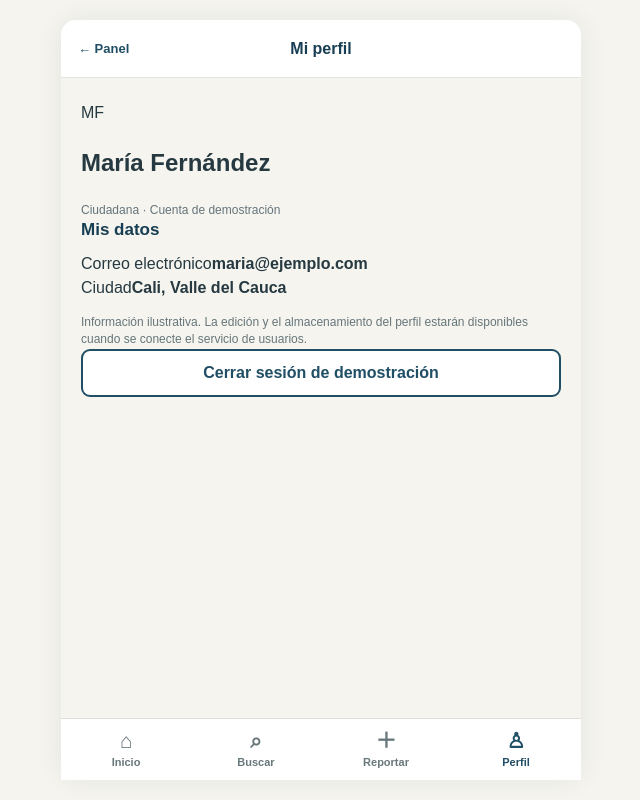
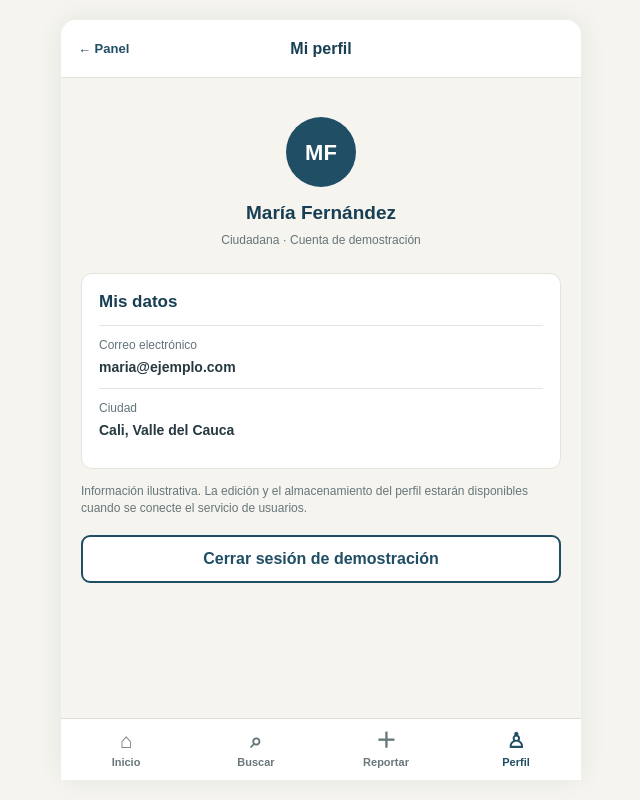
Before and after one commit to huberalexander23/VozYControl, a plain HTML site: page perfil.html in a window 1280 px wide. Shown: the whole page, without its empty margins (319-959 px from the left). Drawn offline with Linux system fonts and the light colour scheme.

Commit message:
Añade estilos de la sección de perfil

```diff
--- a/css/styles.css
+++ b/css/styles.css
@@ -145,3 +145,12 @@ a, button, input, select, textarea { scroll-margin-block: 90px; }
 @media (prefers-reduced-motion: reduce) {
   *, *::before, *::after { scroll-behavior: auto !important; animation-duration: .01ms !important; animation-iteration-count: 1 !important; transition-duration: .01ms !important; }
 }
+.profile-summary { padding: 16px 0 24px; text-align: center; }
+.profile-avatar { display: grid; place-items: center; width: 70px; height: 70px; margin: 0 auto 12px; border-radius: 50%; color: white; background: var(--navy); font-size: 22px; font-weight: 800; }
+.profile-summary h2 { margin: 0; color: var(--navy-deep); font-size: 19px; }
+.profile-details { padding: 17px; border: 1px solid var(--line); border-radius: 11px; background: white; }
+.profile-details .section-title { margin-bottom: 12px; }
+.profile-detail { display: flex; flex-direction: column; gap: 3px; padding: 10px 0; border-top: 1px solid var(--line); }
+.profile-detail span { color: var(--muted); font-size: 12px; }
+.profile-detail strong { color: var(--ink); font-size: 14px; }
+.profile-details + .prototype-note { margin: 14px 0 18px; }
```
